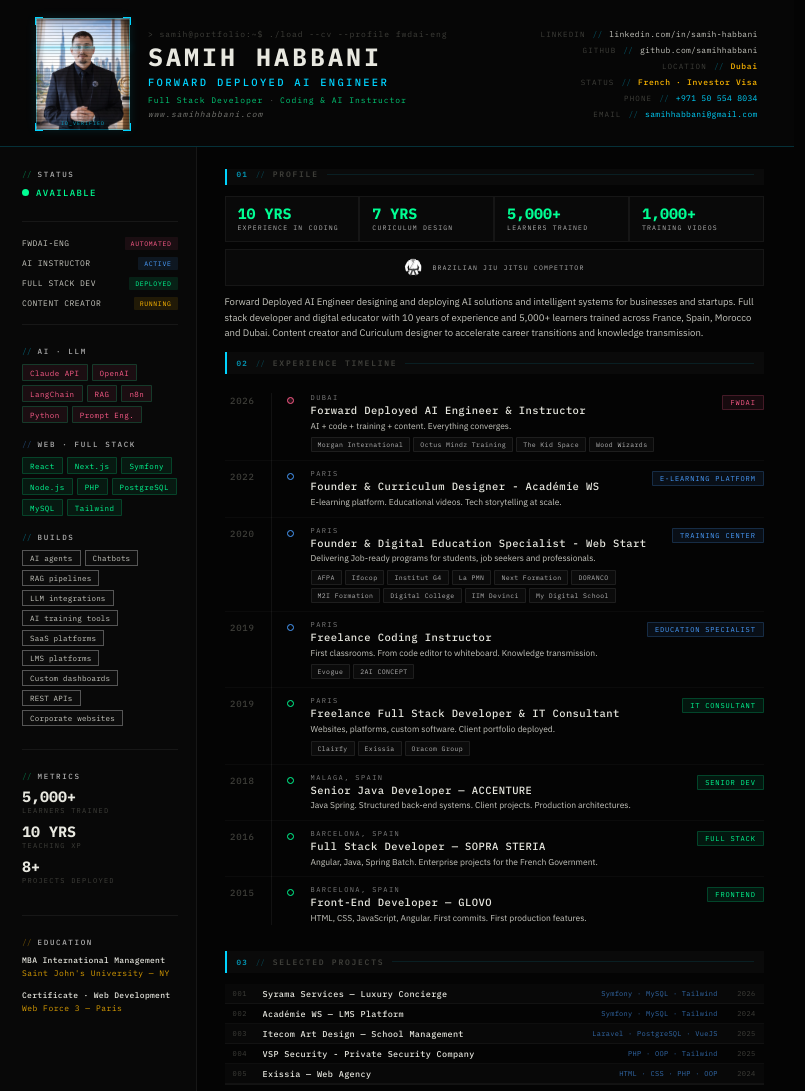
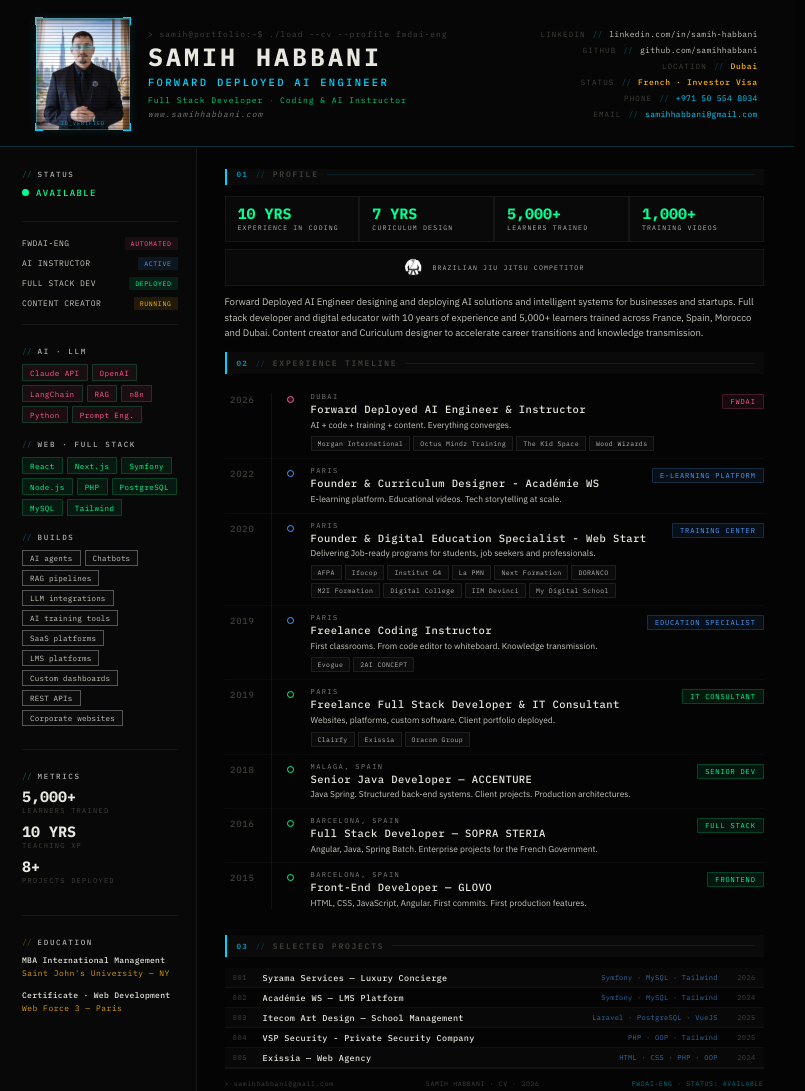
Before and after one commit to webstartMaterial/cv2026, a plain HTML site: page index.html in a window 1280 px wide. Shown: the top 1091 px of the page, without its empty margins (0-805 px from the left). Drawn offline with Linux system fonts and the light colour scheme.

Commit message:
good base

```diff
--- a/index.html
+++ b/index.html
@@ -512,7 +512,7 @@
       grid-template-columns: 46px 16px 1fr auto;
       gap: 0 12px;
       align-items: start;
-      padding: 8px 0;
+      padding: 7px 0;
       border-bottom: 1px solid rgba(255,255,255,0.03);
     }
     .tl-entry:last-child { border-bottom: none; }
```
